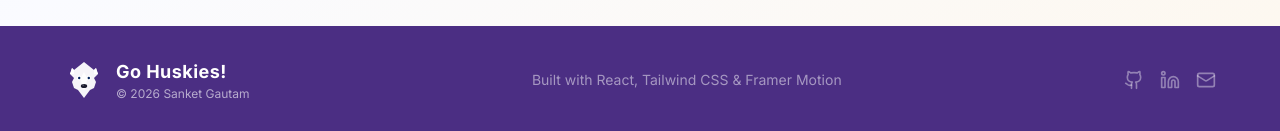
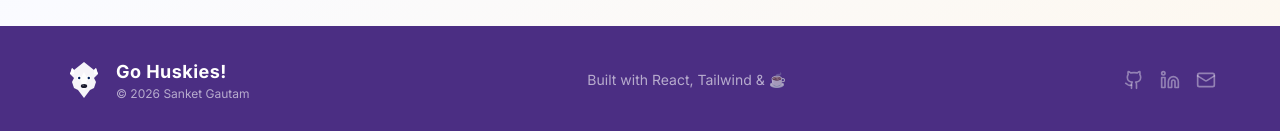
Before and after one commit to sanketgautam/sanketgautam.github.io, a React (Vite) app: page / in a window 1280 px wide. Shown: the part 6745-6876 px from the top of the page. Built offline with nearby package versions, Linux system fonts and the light colour scheme.

Commit message:
polish: footer copy + button transitions + docs cleanup

```diff
--- a/src/components/Footer.jsx
+++ b/src/components/Footer.jsx
@@ -18,8 +18,8 @@ export default function Footer() {
         </div>
 
         {/* Center text */}
-        <p className="text-white/50 text-sm text-center hidden md:block">
-          Built with React, Tailwind CSS & Framer Motion
+        <p className="text-white/60 text-sm text-center hidden md:block">
+          Built with React, Tailwind & ☕
         </p>
 
         {/* Social links */}
--- a/src/components/Hero.jsx
+++ b/src/components/Hero.jsx
@@ -103,7 +103,7 @@ export default function Hero() {
           </a>
           <a
             href="#contact"
-            className="px-8 py-3.5 border-[2.5px] border-[#4B2E83] text-[#4B2E83] hover:bg-[#4B2E83] hover:text-white font-semibold rounded-full transition-all duration-200 hover:-translate-y-0.5"
+            className="px-8 py-3.5 border-2 border-[#4B2E83] text-[#4B2E83] hover:bg-[#4B2E83] hover:text-white font-semibold rounded-full transition-all duration-300 hover:-translate-y-0.5 hover:shadow-md"
           >
             Get In Touch
           </a>
```
Also changed, not shown: 1 other file (tests, documents, lock files or other folders).
